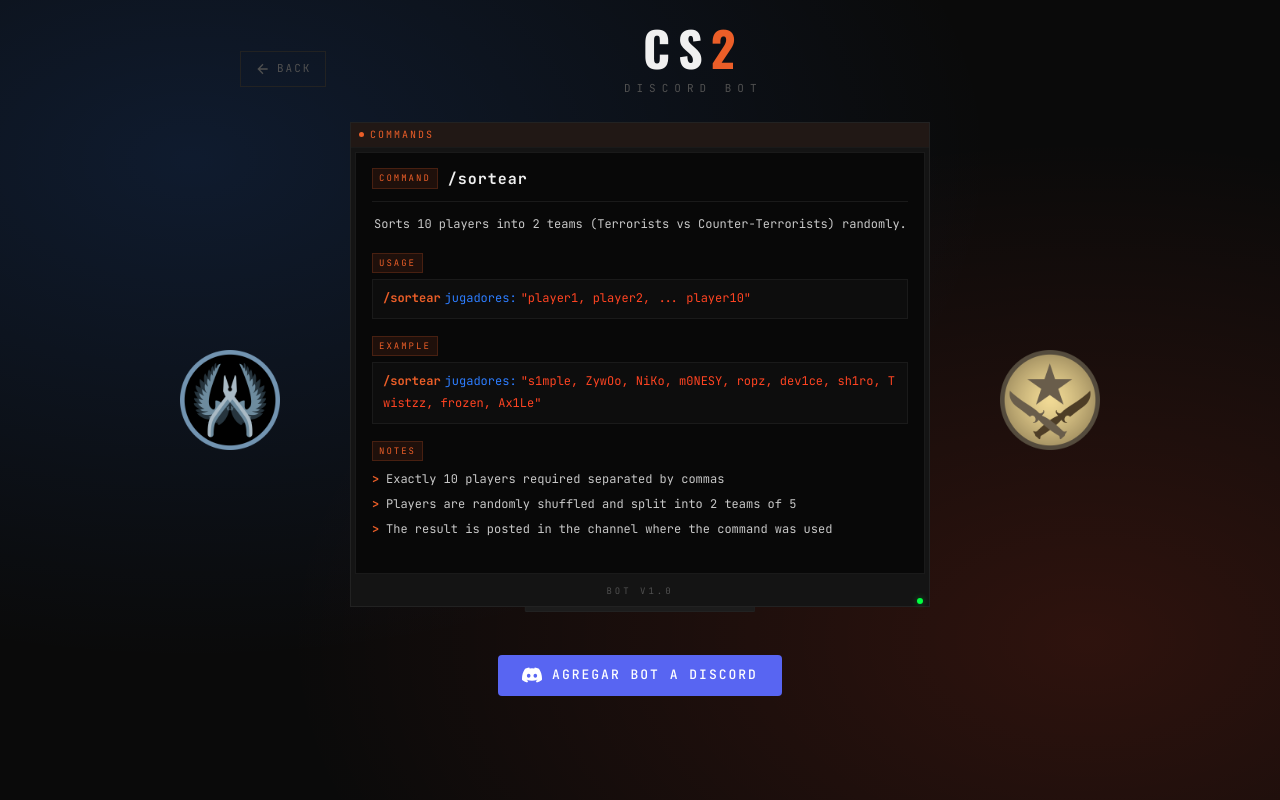
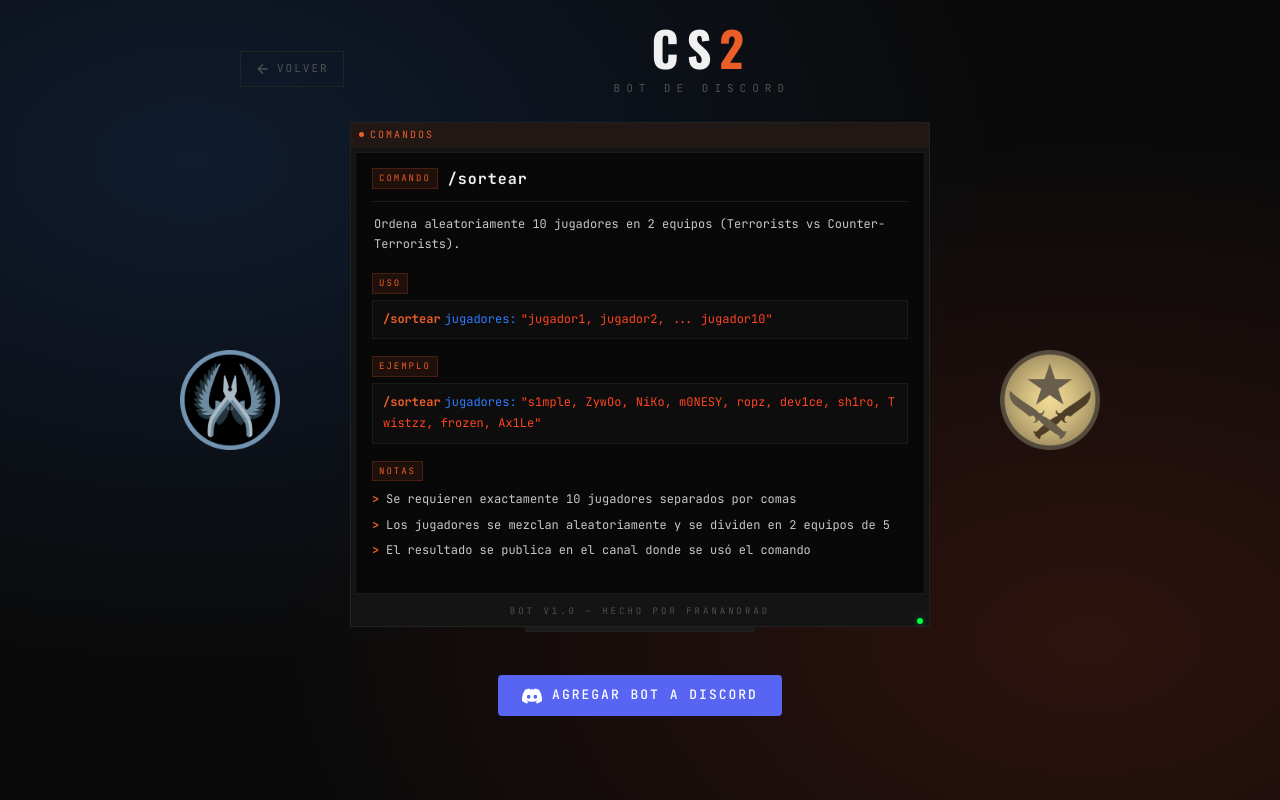
Before and after one commit to franAndrad/sorteo_cs2, a React (Vite) app: page / in a window 1280 px wide. Both pictures are taken after a click on the button "DISCORD BOT". Built offline with nearby package versions, Linux system fonts and the light colour scheme.

Commit message:
translate bot page to spanish

```diff
--- a/src/components/BotPage.jsx
+++ b/src/components/BotPage.jsx
@@ -8,39 +8,39 @@
           <svg width="16" height="16" viewBox="0 0 24 24" fill="none" stroke="currentColor" strokeWidth="2">
             <path d="M19 12H5m7-7l-7 7 7 7" />
           </svg>
-          BACK
+          VOLVER
         </button>
         <header className="cs2-header">
           <h1>CS<span>2</span></h1>
-          <p className="sub">Discord Bot</p>
+          <p className="sub">Bot de Discord</p>
         </header>
       </div>
 
       <div className="bot-monitor monitor">
         <div className="monitor-label">
           <span className="dot" />
-          COMMANDS
+          COMANDOS
         </div>
         <div className="monitor-screen bot-screen">
           <div className="cmd-line">
-            <span className="cmd-tag">COMMAND</span>
+            <span className="cmd-tag">COMANDO</span>
             <span className="cmd-name">/sortear</span>
           </div>
           <p className="cmd-desc">
-            Sorts 10 players into 2 teams (Terrorists vs Counter-Terrorists) randomly.
+            Ordena aleatoriamente 10 jugadores en 2 equipos (Terrorists vs Counter-Terrorists).
           </p>
 
           <div className="cmd-section">
-            <span className="cmd-tag">USAGE</span>
+            <span className="cmd-tag">USO</span>
             <div className="cmd-usage">
               <span className="cmd-prompt">/sortear</span>
               <span className="cmd-arg">jugadores:</span>
-              <span className="cmd-val">"player1, player2, ... player10"</span>
+              <span className="cmd-val">"jugador1, jugador2, ... jugador10"</span>
             </div>
           </div>
 
           <div className="cmd-section">
-            <span className="cmd-tag">EXAMPLE</span>
+            <span className="cmd-tag">EJEMPLO</span>
             <div className="cmd-example">
               <span className="cmd-prompt">/sortear</span>
               <span className="cmd-arg">jugadores:</span>
@@ -49,15 +49,15 @@
           </div>
 
           <div className="cmd-section">
-            <span className="cmd-tag">NOTES</span>
+            <span className="cmd-tag">NOTAS</span>
             <ul className="cmd-notes">
-              <li>Exactly 10 players required separated by commas</li>
-              <li>Players are randomly shuffled and split into 2 teams of 5</li>
-              <li>The result is posted in the channel where the command was used</li>
+              <li>Se requieren exactamente 10 jugadores separados por comas</li>
+              <li>Los jugadores se mezclan aleatoriamente y se dividen en 2 equipos de 5</li>
+              <li>El resultado se publica en el canal donde se usó el comando</li>
             </ul>
           </div>
         </div>
-        <div className="monitor-brand">BOT v1.0</div>
+        <div className="monitor-brand">BOT v1.0 — Hecho por franAndrad</div>
         <span className="monitor-led on" />
       </div>
 
```
